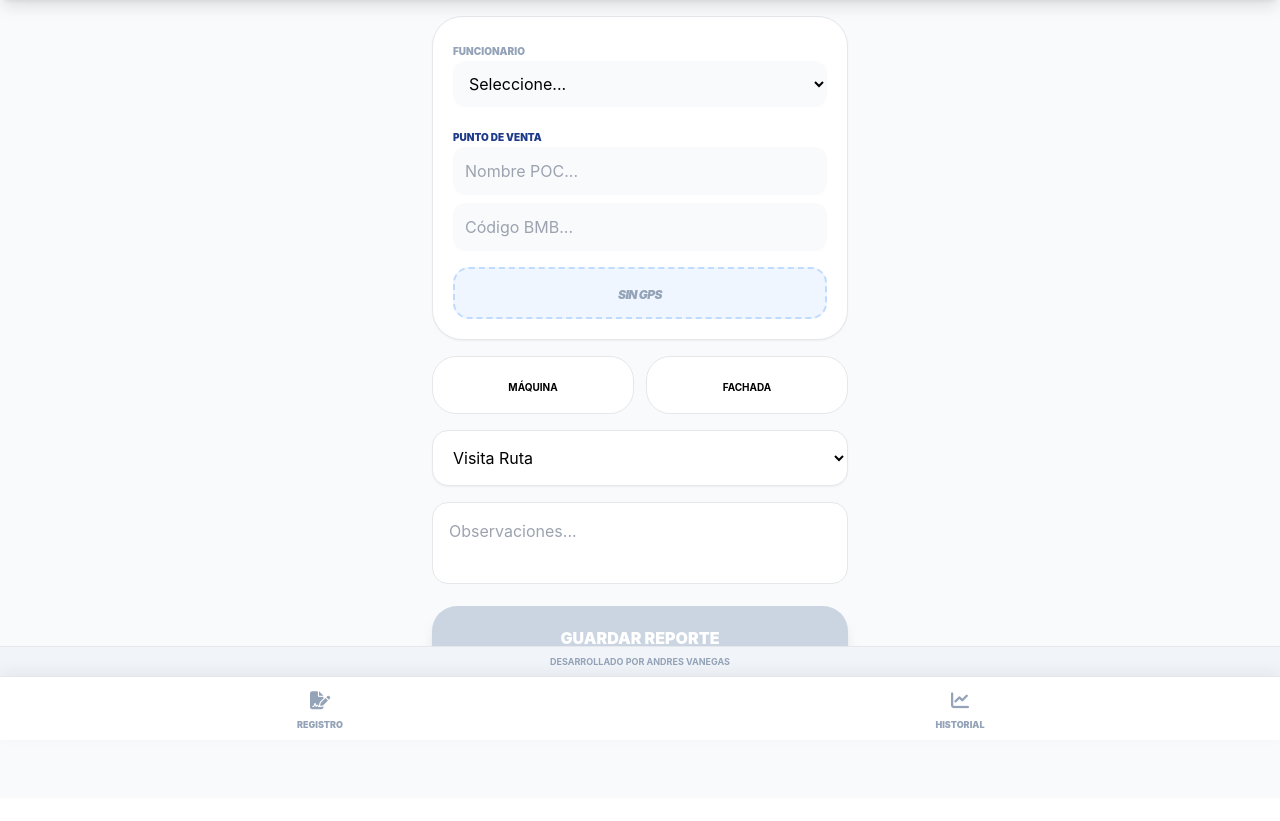
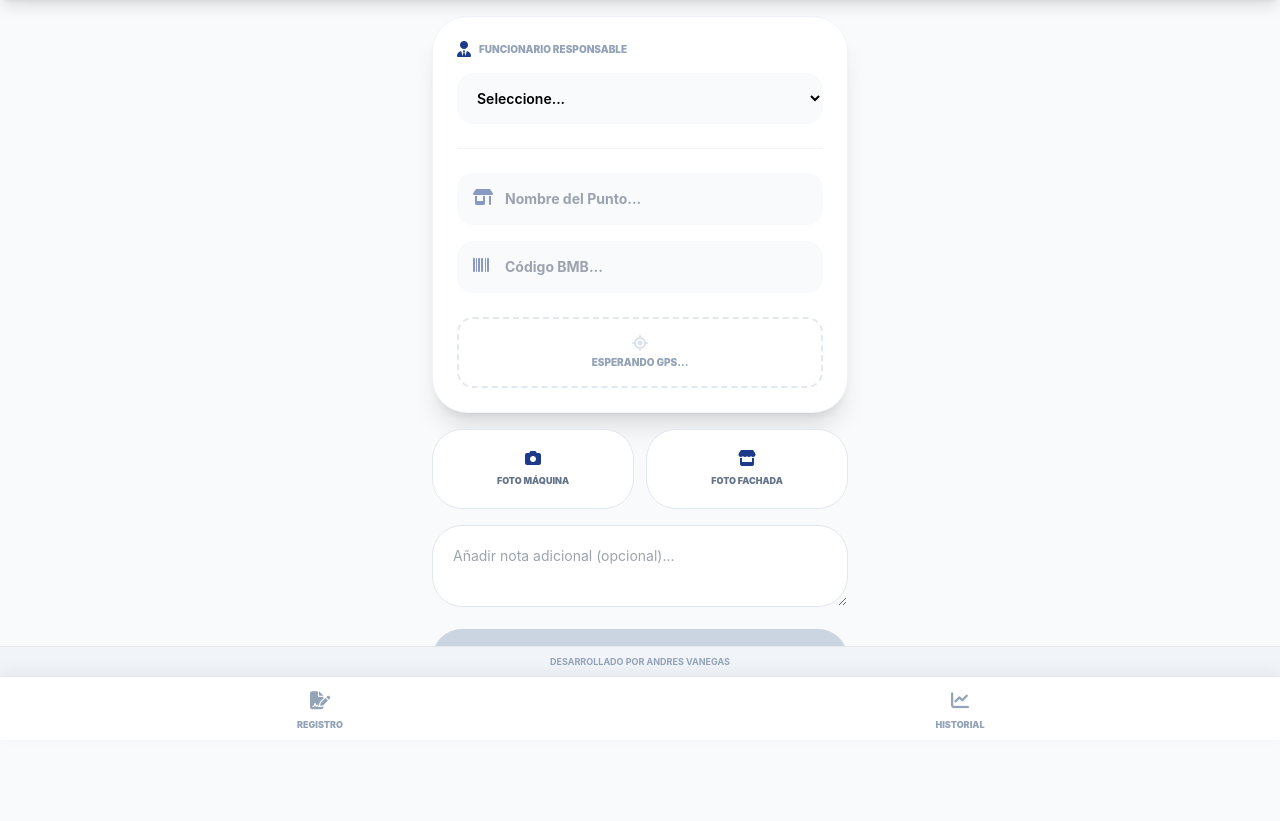
Before and after one commit to XY07-v/TRADE, a Python web app: template templates/formulario.html in a window 1280 px wide. Shown: the part 60-881 px from the top of the page. Before the commit the page ends 788 px from the top, so only its background shows below. Run offline with Jinja, Linux system fonts and the light colour scheme; the template is opened without the code that fills it, so the values that code supplies are empty; some libraries are stand-ins or nearby versions.

Commit message:
Update formulario.html

```diff
--- a/templates/formulario.html
+++ b/templates/formulario.html
@@ -1,46 +1,60 @@
 {% extends "base.html" %}
 {% block content %}
 <form action="/guardar" method="POST" enctype="multipart/form-data" class="space-y-4">
-    <div class="bg-white p-5 rounded-[30px] shadow-sm border">
-        <label class="text-[10px] font-black text-slate-400 uppercase">Funcionario</label>
-        <select name="funcionario" class="w-full p-3 bg-slate-50 rounded-xl mb-4 outline-none" required>
+    <div class="bg-white p-6 rounded-[35px] shadow-xl border border-slate-100">
+        <div class="flex items-center gap-2 mb-4">
+            <i class="fa-solid fa-user-tie text-blue-900"></i>
+            <label class="text-[10px] font-black text-slate-400 uppercase">Funcionario Responsable</label>
+        </div>
+        <select name="funcionario" class="w-full p-4 bg-slate-50 rounded-2xl border-none outline-none text-sm font-semibold" required>
             <option value="">Seleccione...</option>
             {% for f in funcionarios %}<option value="{{f}}">{{f}}</option>{% endfor %}
         </select>
 
-        <label class="text-[10px] font-black text-blue-900 uppercase">Punto de Venta</label>
-        <input list="l_poc" id="i_poc" name="poc" oninput="sync('Poc')" class="w-full p-3 bg-slate-50 rounded-xl mb-2" placeholder="Nombre POC..." required>
-        <datalist id="l_poc">{% for p in maestro %}<option value="{{p.Poc}}">{% endfor %}</datalist>
+        <hr class="my-6 opacity-50">
 
-        <input list="l_bmb" id="i_bmb" name="bmb" oninput="sync('BMB')" class="w-full p-3 bg-slate-50 rounded-xl" placeholder="Código BMB..." required>
-        <datalist id="l_bmb">{% for p in maestro %}<option value="{{p.BMB}}">{% endfor %}</datalist>
+        <div class="space-y-4">
+            <div class="relative">
+                <i class="fa-solid fa-shop absolute left-4 top-4 text-blue-900 opacity-50"></i>
+                <input list="l_poc" id="i_poc" name="poc" oninput="sync('Poc')" class="w-full p-4 pl-12 bg-slate-50 rounded-2xl border-none text-sm font-bold" placeholder="Nombre del Punto..." required>
+                <datalist id="l_poc">{% for p in maestro %}<option value="{{p.Poc}}">{% endfor %}</datalist>
+            </div>
 
-        <div class="mt-4 p-3 bg-blue-50 rounded-2xl border-2 border-dashed border-blue-200 text-center">
-            <span id="dist_txt" class="text-xs font-black text-slate-400 italic tracking-tighter">SIN GPS</span>
+            <div class="relative">
+                <i class="fa-solid fa-barcode absolute left-4 top-4 text-blue-900 opacity-50"></i>
+                <input list="l_bmb" id="i_bmb" name="bmb" oninput="sync('BMB')" class="w-full p-4 pl-12 bg-slate-50 rounded-2xl border-none text-sm font-bold" placeholder="Código BMB..." required>
+                <datalist id="l_bmb">{% for p in maestro %}<option value="{{p.BMB}}">{% endfor %}</datalist>
+            </div>
+        </div>
+
+        <div id="status_box" class="mt-6 p-4 rounded-2xl border-2 border-dashed border-slate-200 flex flex-col items-center justify-center transition-all">
+            <i id="gps_icon" class="fa-solid fa-location-crosshairs text-slate-300 animate-pulse mb-1"></i>
+            <span id="dist_txt" class="text-[10px] font-black text-slate-400 uppercase">Esperando GPS...</span>
         </div>
     </div>
 
     <div class="grid grid-cols-2 gap-3">
-        <label class="bg-white p-4 rounded-3xl border text-center relative active:bg-slate-100">
-            <span class="text-[10px] font-bold uppercase">Máquina</span>
-            <input type="file" name="foto_maquina" capture="camera" accept="image/*" required class="absolute inset-0 opacity-0">
+        <label class="bg-white p-5 rounded-[30px] border border-slate-200 flex flex-col items-center gap-2 active:scale-95 transition-all">
+            <i class="fa-solid fa-camera text-blue-900"></i>
+            <span class="text-[9px] font-black uppercase text-slate-500">Foto Máquina</span>
+            <input type="file" name="foto_maquina" capture="camera" accept="image/*" required class="hidden">
         </label>
-        <label class="bg-white p-4 rounded-3xl border text-center relative active:bg-slate-100">
-            <span class="text-[10px] font-bold uppercase">Fachada</span>
-            <input type="file" name="foto_fachada" capture="camera" accept="image/*" required class="absolute inset-0 opacity-0">
+        <label class="bg-white p-5 rounded-[30px] border border-slate-200 flex flex-col items-center gap-2 active:scale-95 transition-all">
+            <i class="fa-solid fa-store text-blue-900"></i>
+            <span class="text-[9px] font-black uppercase text-slate-500">Foto Fachada</span>
+            <input type="file" name="foto_fachada" capture="camera" accept="image/*" required class="hidden">
         </label>
     </div>
 
-    <select name="motivo" class="w-full p-4 bg-white rounded-2xl border shadow-sm outline-none" required>
-        <option value="Ruta">Visita Ruta</option>
-        <option value="Novedad">Novedad</option>
-    </select>
+    <textarea name="observacion" rows="2" class="w-full p-5 rounded-[30px] border border-slate-200 outline-none text-sm" placeholder="Añadir nota adicional (opcional)..."></textarea>
 
-    <textarea name="observacion" rows="2" class="w-full p-4 rounded-2xl border outline-none resize-none" placeholder="Observaciones..."></textarea>
+    <input type="hidden" id="h_gps_real" name="gps_real">
     <input type="hidden" id="h_dist" name="distancia_metros">
+    <input type="hidden" name="motivo" value="Visita de Ruta">
 
-    <button type="submit" id="btn" disabled class="w-full bg-slate-300 text-white font-black py-5 rounded-[25px] uppercase shadow-lg transition-all">
-        Guardar Reporte
+    <button type="submit" id="btn" disabled class="w-full bg-slate-300 text-white font-black py-5 rounded-[30px] uppercase tracking-widest shadow-xl transition-all flex items-center justify-center gap-2">
+        <i class="fa-solid fa-cloud-arrow-up"></i>
+        Finalizar Reporte
     </button>
 </form>
 
@@ -50,6 +64,7 @@
 
     navigator.geolocation.watchPosition(p => {
         lat = p.coords.latitude; lon = p.coords.longitude;
+        document.getElementById('h_gps_real').value = lat + ", " + lon; // CAPTURA REAL
         if(document.getElementById('i_poc').value) sync('Poc');
     }, null, {enableHighAccuracy:true});
 
@@ -64,9 +79,21 @@
             const d = Math.round(6371000 * 2 * Math.atan2(Math.sqrt(Math.sin(((rLat-lat)*Math.PI/180)/2)**2 + Math.cos(lat*Math.PI/180)*Math.cos(rLat*Math.PI/180)*Math.sin(((rLon-lon)*Math.PI/180)/2)**2), Math.sqrt(1-(Math.sin(((rLat-lat)*Math.PI/180)/2)**2 + Math.cos(lat*Math.PI/180)*Math.cos(rLat*Math.PI/180)*Math.sin(((rLon-lon)*Math.PI/180)/2)**2))));
 
             const t = document.getElementById('dist_txt');
-            t.innerText = d + " MTS AL PUNTO";
-            t.className = d > 150 ? "text-xs font-black text-red-600" : "text-xs font-black text-green-600";
+            const box = document.getElementById('status_box');
+            const icon = document.getElementById('gps_icon');
+
+            t.innerText = d + " METROS DE DISTANCIA";
             document.getElementById('h_dist').value = d;
+
+            if(d > 150) {
+                box.className = "mt-6 p-4 rounded-2xl border-2 border-dashed border-red-200 bg-red-50 flex flex-col items-center justify-center";
+                t.className = "text-[10px] font-black text-red-600 uppercase";
+                icon.className = "fa-solid fa-circle-exclamation text-red-600";
+            } else {
+                box.className = "mt-6 p-4 rounded-2xl border-2 border-dashed border-green-200 bg-green-50 flex flex-col items-center justify-center";
+                t.className = "text-[10px] font-black text-green-600 uppercase";
+                icon.className = "fa-solid fa-circle-check text-green-600";
+            }
 
             const b = document.getElementById('btn');
             b.disabled = false; b.classList.replace('bg-slate-300', 'bg-blue-900');
```
